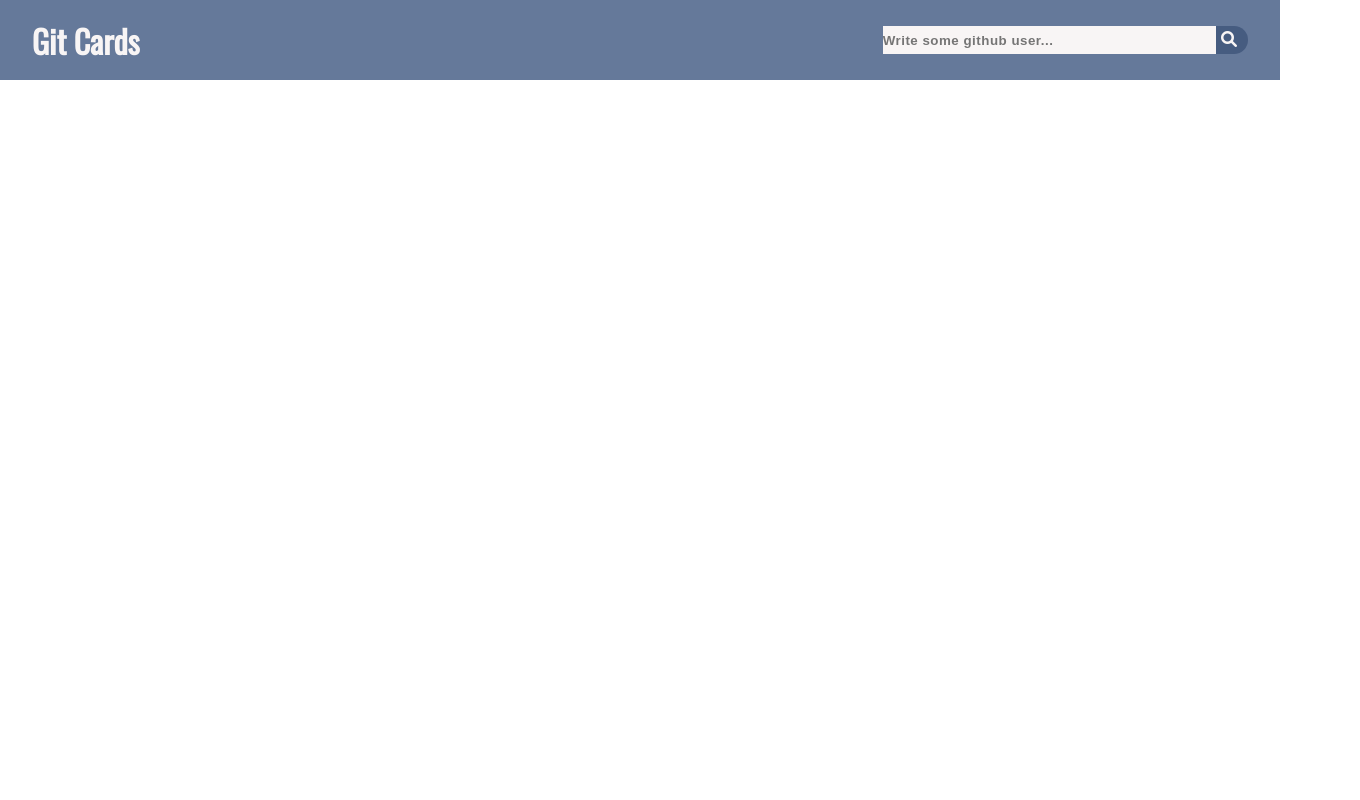
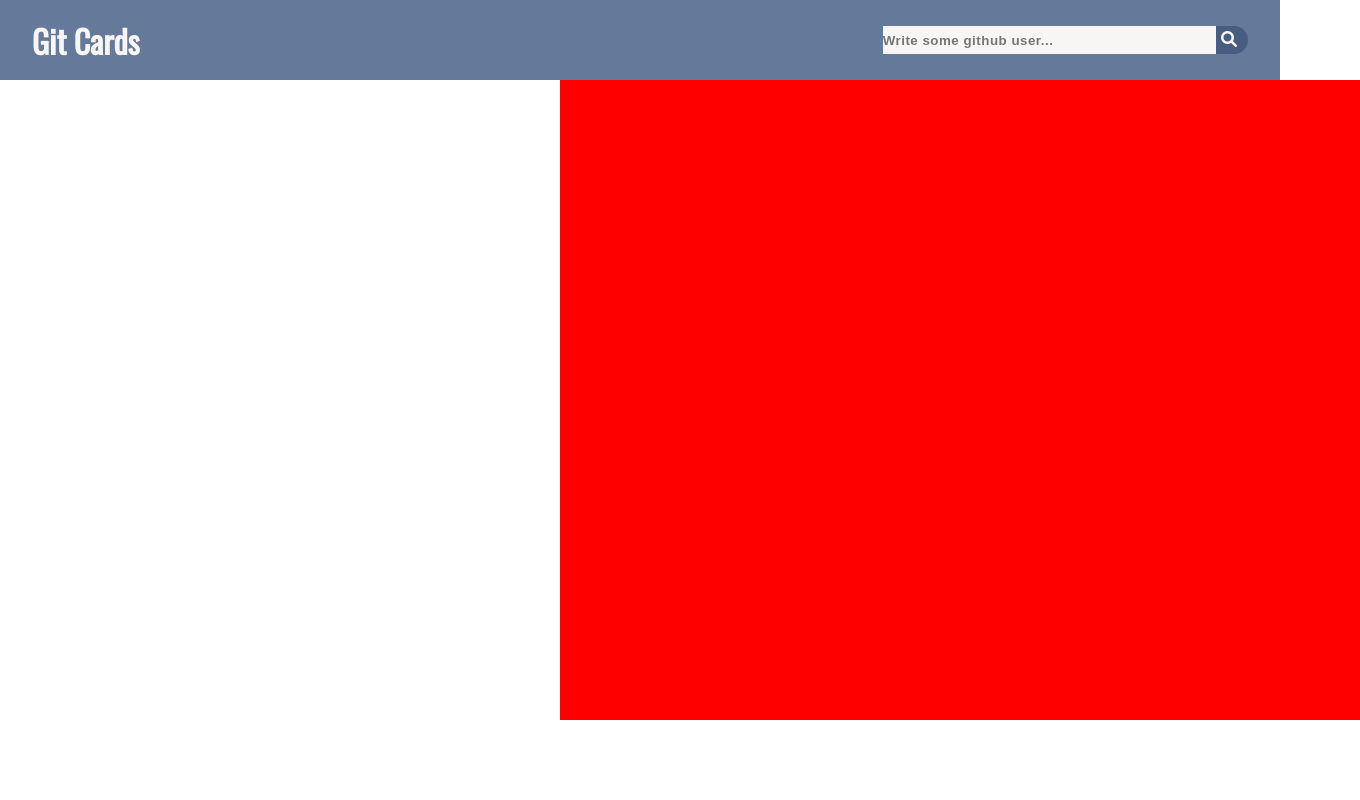
Before and after one commit to A-uvic/gitcards-project, a plain HTML site: page index.html in a window 1280 px wide. Shown: the top 800 px of the page, 1360 px wide, since content can reach past the window. Drawn offline with nearby package versions, Linux system fonts and the light colour scheme.

Commit message:
main card created

```diff
--- a/style.css
+++ b/style.css
@@ -28,6 +28,7 @@
 .navbar .logo {
     align-self: center;
     font-family: var(--oswald);
+    cursor: pointer;
 }
 
 .search {
@@ -54,10 +55,23 @@
     cursor: pointer;
     border-top-right-radius: 1em;
     border-bottom-right-radius: 1em;
+    transition: 0.2s ease-in-out;
+}
+
+.search>i:hover {
+    background-color: #2a3b57;
 }
 
 main {
     height: 52.7em;
+}
+
+main .card {
+    position: absolute;
+    background: red;
+    width: 50em;
+    height: 40em;
+    left: 35em;
 }
 
 footer {
```
